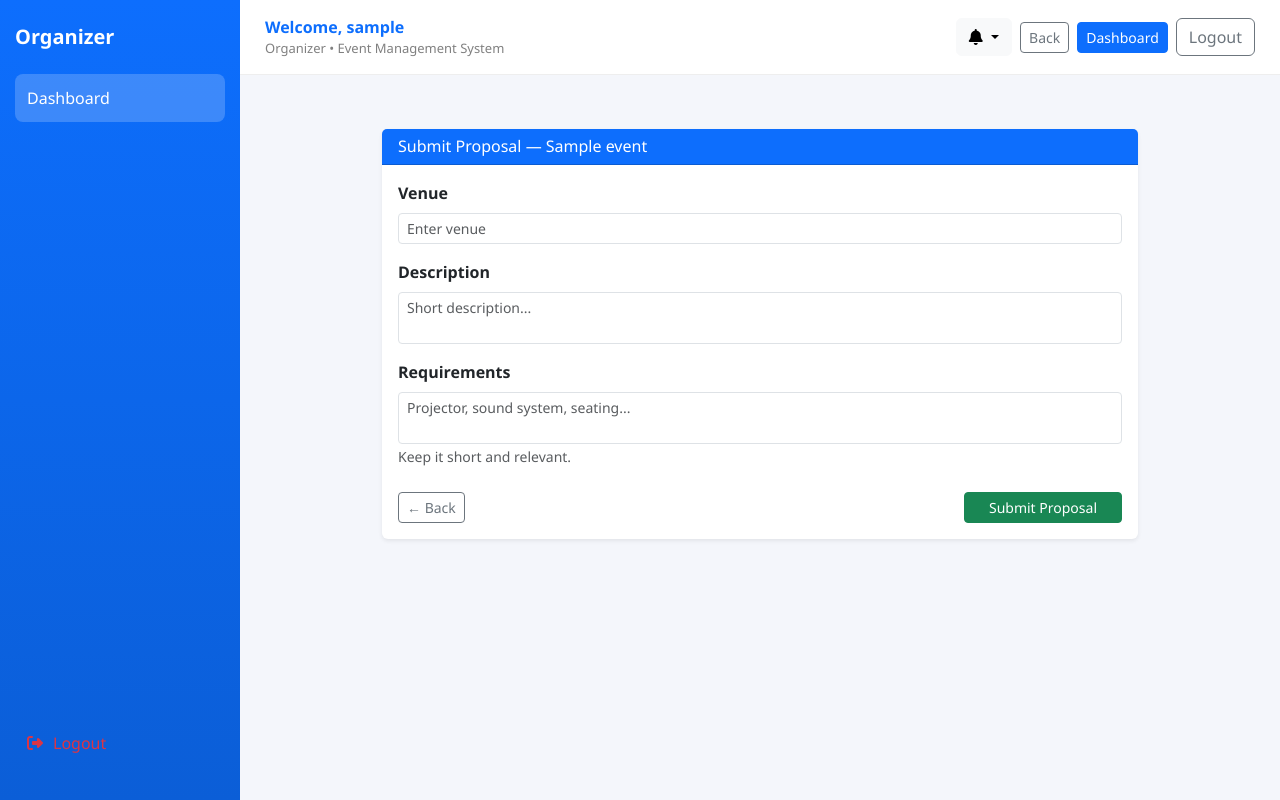
After one commit to malikhasham712-tech/uems-final-year-project, a Django app: page /event/1/submit-proposal/ in a window 1280 px wide. The commit adds this page. Run offline with Django 5.2, Linux system fonts and the light colour scheme; a user stored in the database is signed in; tables that the repository leaves empty hold one stand-in row (values such as "Sample post").

Commit message:
Proposals Submit Successfully

```diff
--- a/uems/accounts/templates/accounts/dashboard_base.html
+++ b/uems/accounts/templates/accounts/dashboard_base.html
@@ -230,7 +230,7 @@
                     <a href="{% url 'events:available_events' %}" class="btn btn-primary btn-sm">Events</a>
                 {% endif %}
 
-                <a href="{% url 'logout' %}" class="btn btn-outline-danger btn-sm">Logout</a>
+                <a href="{% url 'logout' %}" class="btn btn-outline-secondary" btn-sm">Logout</a>
 
             </div>
         </div>
--- a/uems/events/forms.py
+++ b/uems/events/forms.py
@@ -8,7 +8,13 @@ from .models import EventProposal, EventRegistration
 class ProposalForm(forms.ModelForm):
     class Meta:
         model = EventProposal
-        fields = ['proposed_venue', 'details']
+        fields = ['proposed_venue', 'details', 'requirements']
+
+        widgets = {
+            'proposed_venue': forms.TextInput(attrs={'class': 'form-control'}),
+            'details': forms.Textarea(attrs={'class': 'form-control'}),
+            'requirements': forms.Textarea(attrs={'class': 'form-control'}),
+        }
 
 
 # ----------------------
--- a/uems/events/models.py
+++ b/uems/events/models.py
@@ -40,7 +40,9 @@ class Event(models.Model):
         related_name="organized_events"
     )
 
-    venue = models.CharField(max_length=200)
+    # ✅ KEEP (admin may leave empty)
+    venue = models.CharField(max_length=255, blank=True, null=True)
+
     date = models.DateField(null=True, blank=True)
 
     status = models.CharField(
@@ -59,7 +61,7 @@ class Event(models.Model):
 
 
 # ----------------------
-# PROPOSAL
+# PROPOSAL (UPDATED 🔥)
 # ----------------------
 class EventProposal(models.Model):
 
@@ -81,8 +83,14 @@ class EventProposal(models.Model):
         related_name="proposals"
     )
 
+    # ✅ Organizer decides venue
     proposed_venue = models.CharField(max_length=200)
+
+    # ✅ WHAT WILL HAPPEN IN EVENT
     details = models.TextField(blank=True)
+
+    # 🔥 NEW FIELD (PROFESSIONAL ADDITION)
+    requirements = models.TextField(blank=True, null=True)
 
     status = models.CharField(
         max_length=10,
@@ -135,7 +143,7 @@ class EventRegistration(models.Model):
 
 
 # ----------------------
-# ANNOUNCEMENT (FIXED HERE 🔥)
+# ANNOUNCEMENT
 # ----------------------
 class Announcement(models.Model):
 
@@ -147,7 +155,6 @@ class Announcement(models.Model):
 
     message = models.TextField()
 
-    # 🔥 FIX: allow null to avoid migration error
     created_by = models.ForeignKey(
         User,
         on_delete=models.SET_NULL,
--- /dev/null
+++ b/uems/events/templates/events/submit_proposal.html
@@ -0,0 +1,81 @@
+{% extends "accounts/dashboard_base.html" %}
+{% load static %}
+
+{% block title %}Submit Proposal{% endblock %}
+
+{% block content %}
+
+<div class="container mt-4" style="max-width: 780px;">
+
+    <div class="card shadow-sm border-0">
+
+        <!-- HEADER -->
+        <div class="card-header bg-primary text-white">
+            <h6 class="mb-0">Submit Proposal — {{ event.name }}</h6>
+        </div>
+
+        <!-- BODY -->
+        <div class="card-body">
+
+            <form method="POST">
+                {% csrf_token %}
+
+                <!-- VENUE -->
+                <div class="mb-3">
+                    <label class="form-label fw-semibold">Venue</label>
+                    <input type="text"
+                           name="proposed_venue"
+                           class="form-control form-control-sm"
+                           placeholder="Enter venue"
+                           required>
+                </div>
+
+                <!-- DESCRIPTION -->
+                <div class="mb-3">
+                    <label class="form-label fw-semibold">Description</label>
+                    <textarea name="details"
+                              class="form-control form-control-sm"
+                              rows="2"
+                              style="resize: none;"
+                              placeholder="Short description..."
+                              required></textarea>
+                </div>
+
+                <!-- REQUIREMENTS -->
+                <div class="mb-3">
+                    <label class="form-label fw-semibold">Requirements</label>
+                    <textarea name="requirements"
+                              class="form-control form-control-sm"
+                              rows="2"
+                              style="resize: none;"
+                              placeholder="Projector, sound system, seating..."
+                              required></textarea>
+
+                    <small class="text-muted">
+                        Keep it short and relevant.
+                    </small>
+                </div>
+
+                <!-- BUTTONS -->
+                <div class="d-flex justify-content-between mt-4">
+
+                    <a href="javascript:history.back()"
+                       class="btn btn-outline-secondary btn-sm">
+                        ← Back
+                    </a>
+
+                    <button type="submit"
+                            class="btn btn-success btn-sm px-4">
+                        Submit Proposal
+                    </button>
+
+                </div>
+
+            </form>
+
+        </div>
+    </div>
+
+</div>
+
+{% endblock %}
--- a/uems/events/views.py
+++ b/uems/events/views.py
@@ -165,10 +165,15 @@ def submit_proposal(request, event_id):
     if request.method == "POST":
         form = ProposalForm(request.POST)
         if form.is_valid():
+
             obj = form.save(commit=False)
             obj.event = event
             obj.organizer = request.user
             obj.status = "Pending"
+
+            # SAVE NEW FIELD
+            obj.requirements = request.POST.get("requirements")
+
             obj.save()
 
             return redirect("events:view_proposals", event_id=event.id)
@@ -335,3 +340,18 @@ def submit_feedback(request, event_id):
 @login_required
 def event_feedback(request, event_id):
     return submit_feedback(request, event_id)
+
+
+@login_required
+def cancel_registration(request, event_id):
+
+    reg = EventRegistration.objects.filter(
+        event_id=event_id,
+        student=request.user
+    ).first()
+
+    if reg:
+        reg.delete()
+        messages.success(request, "Registration cancelled.")
+
+    return redirect("events:my_events")
```
Also changed, not shown: uems/accounts/templates/accounts/dashboard.html (+23 -7 lines), uems/events/templates/events/my_events.html (+51 -9 lines), uems/events/migrations/0015_alter_event_venue.py (added), uems/events/migrations/0016_eventproposal_requirements.py (added).
